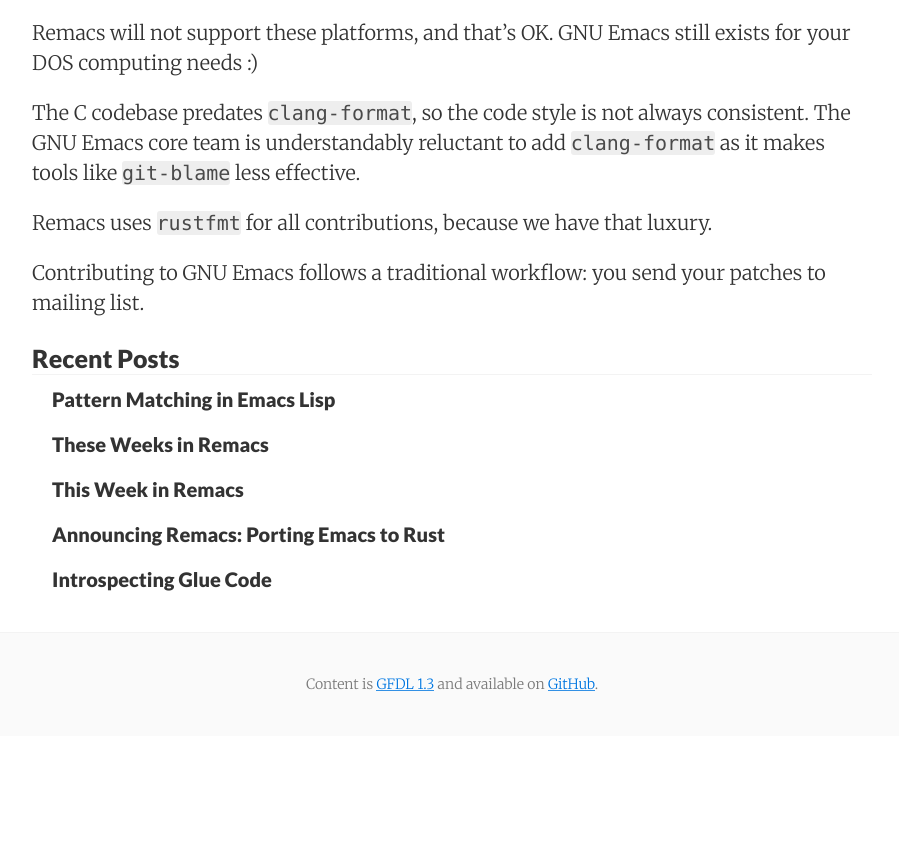
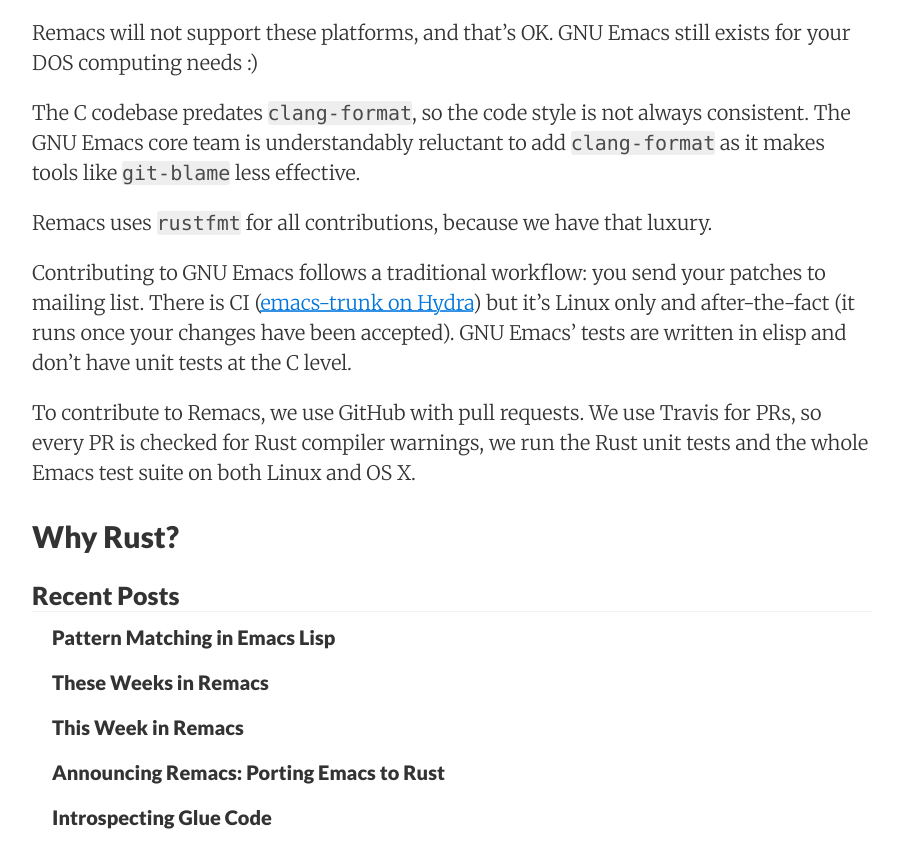
Before and after one commit to Wilfred/wilfred.github.com, a Jekyll site: the page built from _posts/2017-04-27-remacs-talk-transcript.markdown, in a window 1280 px wide and 900 px high, scrolled down 3411 px. Shown: the top 868 px of the window, without its empty margins (188-1087 px from the left). Built offline with Jekyll 4.4.1, drawn with Linux system fonts in a browser that asks for light colours; nearby versions of some CDN libraries; before the commit the page ends 4147 px from its top, so only the background shows below that; some of the changed text lies outside the part shown.

Commit message:
third draft

```diff
--- a/_posts/2017-04-27-remacs-talk-transcript.markdown
+++ b/_posts/2017-04-27-remacs-talk-transcript.markdown
@@ -137,4 +137,15 @@
 luxury.
 
 Contributing to GNU Emacs follows a traditional workflow: you send
-your patches to mailing list.
+your patches to mailing list. There is CI
+([emacs-trunk on Hydra](http://hydra.nixos.org/jobset/gnu/emacs-trunk))
+but it's Linux only and after-the-fact (it runs once your changes have
+been accepted). GNU Emacs' tests are written in elisp and don't have
+unit tests at the C level.
+
+To contribute to Remacs, we use GitHub with pull requests. We use
+Travis for PRs, so every PR is checked for Rust compiler warnings, we
+run the Rust unit tests and the whole Emacs test suite on both Linux
+and OS X.
+
+## Why Rust?
```
